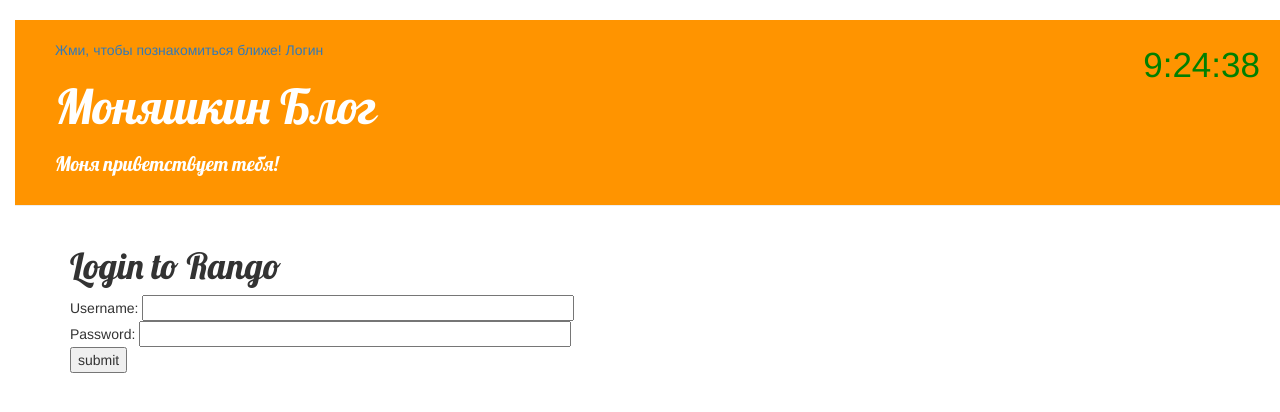
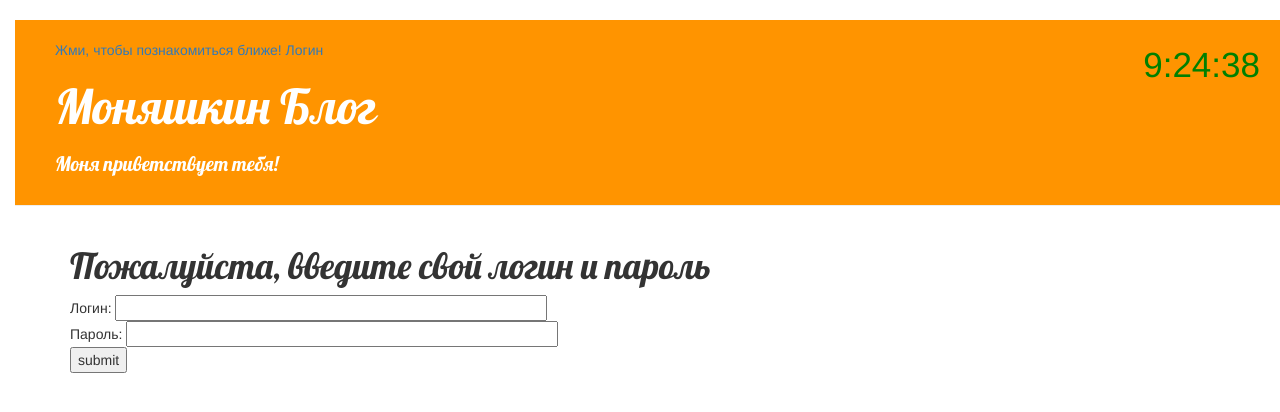
Before and after one commit to Vasya115/my-first-blog, a Django app: a page that uses blog/templates/blog/login.html in a window 1280 px wide. Shown: the top 412 px of the page. Run offline with Django 3.2, Linux system fonts and the light colour scheme; some libraries are stand-ins or nearby versions.

Commit message:
Corrected login

```diff
--- a/blog/templates/blog/login.html
+++ b/blog/templates/blog/login.html
@@ -2,13 +2,13 @@
 
 {% block content %}
 
-<h1>Login to Rango</h1>
+<h1>Пожалуйста, введите свой логин и пароль</h1>
 
         <form id="login_form" method="POST" action="{% url 'login' %}" >
             {% csrf_token %}
-            Username: <input type="text" name="username" value="" size="50" />
+            Логин: <input type="text" name="username" value="" size="50" />
             <br />
-            Password: <input type="password" name="password" value="" size="50" />
+            Пароль: <input type="password" name="password" value="" size="50" />
             <br />
 
             <input type="submit" value="submit" />
```
